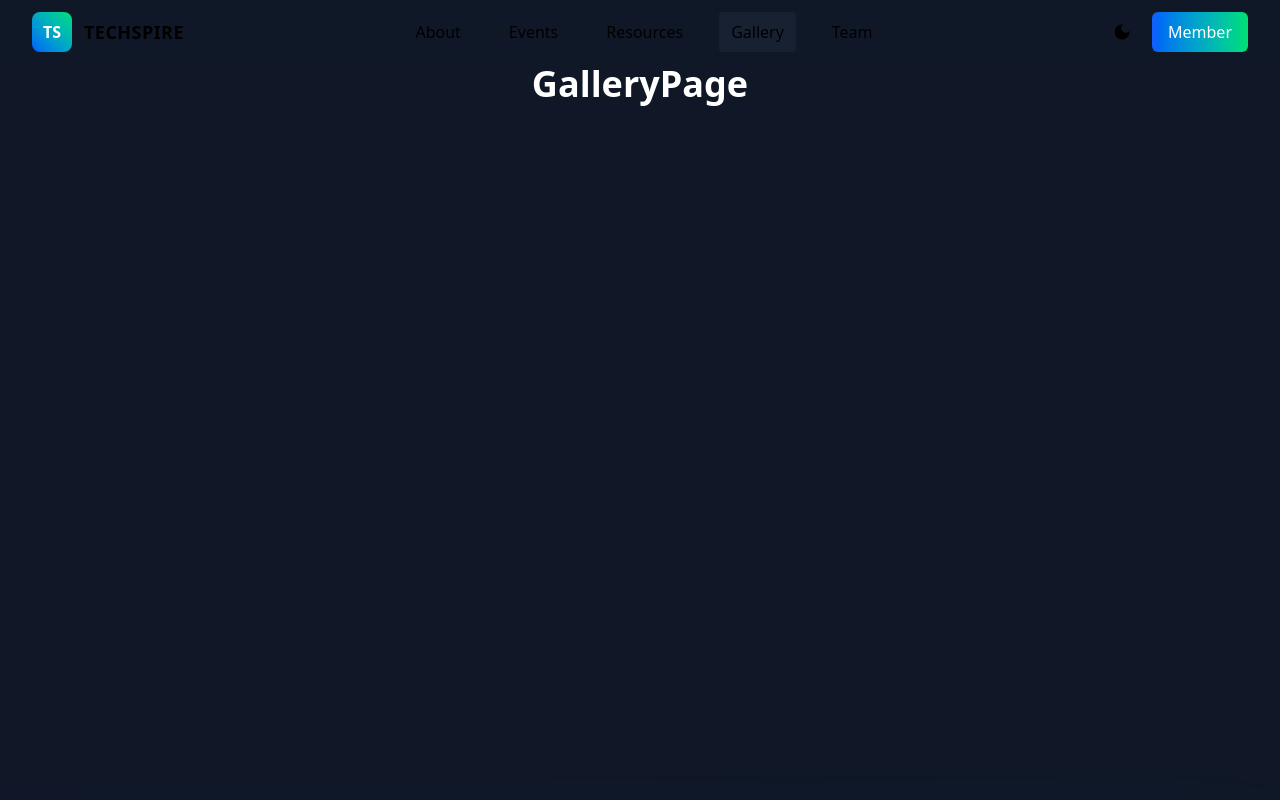
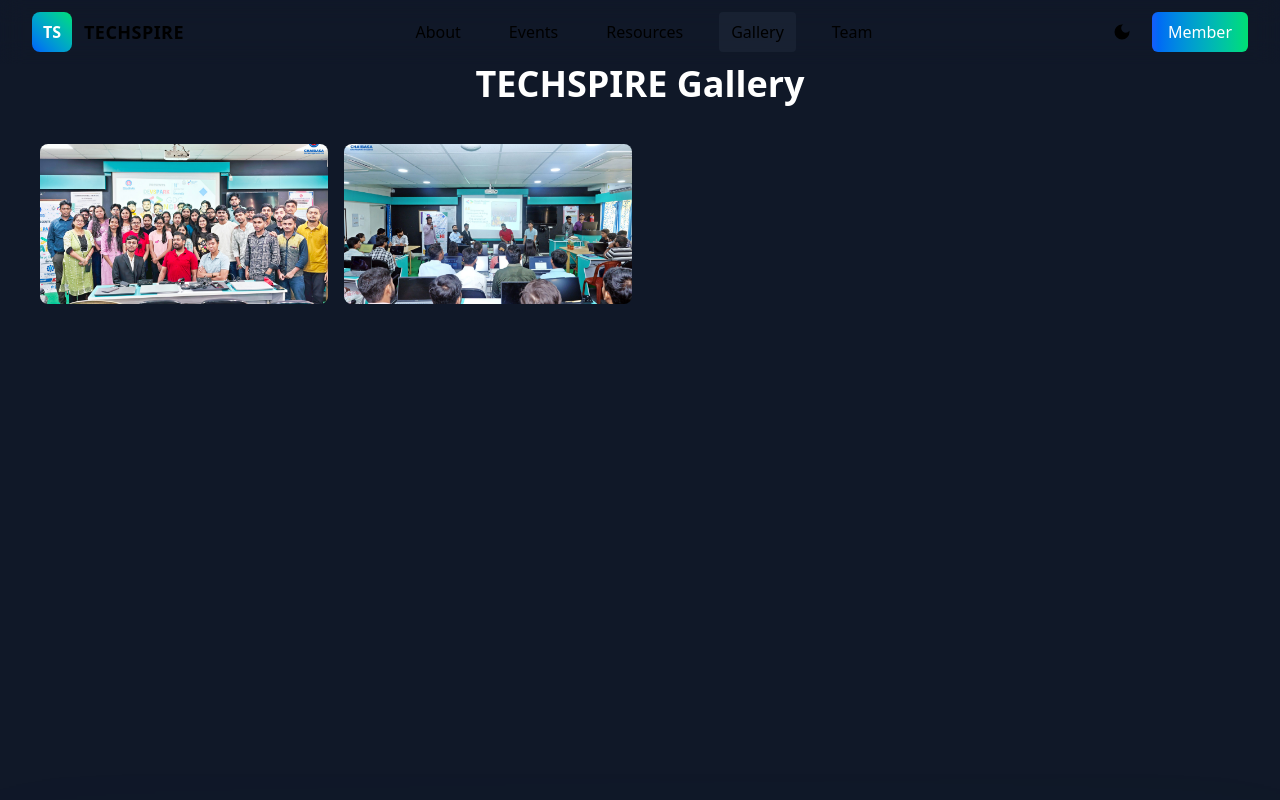
Before and after one commit to Hkjaiswal02/Hack-the-Web-competition, a React (Vite) app: page /gallery in a window 1280 px wide. Shown: the top 800 px of the page. Built offline with nearby package versions, Linux system fonts and the light colour scheme.

Commit message:
commit time 28min left

```diff
--- a/src/Pages/GalleryPage.jsx
+++ b/src/Pages/GalleryPage.jsx
@@ -1,12 +1,27 @@
-import React from "react";
-
+import img1 from "../assets/Images/gallery1.jpg";
+import img2 from "../assets/Images/gallery2.jpg";
 const GalleryPage = () => {
+  const images = [img1, img2];
   return (
     <section className="min-h-screen bg-gray-900 text-white py-16 px-4 sm:px-6 lg:px-10">
       <div className="max-w-7xl mx-auto">
-        <h1 className="text-3xl md:text-4xl font-bold text-center mb-6">
-          GalleryPage
+        <h1 className="text-3xl md:text-4xl font-bold text-center mb-10">
+          TECHSPIRE Gallery
         </h1>
+        <div className="grid grid-cols-2 sm:grid-cols-3 md:grid-cols-4 gap-4">
+          {images.map((img, index) => (
+            <div
+              key={index}
+              className="overflow-hidden rounded-lg cursor-pointer hover:scale-105 transition"
+            >
+              <img
+                src={img}
+                alt={`Gallery ${index}`}
+                className="w-full h-40 object-cover"
+              />
+            </div>
+          ))}
+        </div>
       </div>
     </section>
   );
--- a/src/components/ReactLogo.jsx
+++ /dev/null
@@ -1,18 +0,0 @@
-import React from "react";
-
-export const ReactLogo = ({ size = 24 }) => (
-  <svg
-    width={size}
-    height={size}
-    viewBox="0 0 841.9 595.3"
-    fill="none"
-    xmlns="http://www.w3.org/2000/svg"
-  >
-    <g stroke="currentColor" strokeWidth="40" fill="none">
-      <ellipse rx="165" ry="400" transform="translate(420 297.5) rotate(0)" />
-      <ellipse rx="165" ry="400" transform="translate(420 297.5) rotate(60)" />
-      <ellipse rx="165" ry="400" transform="translate(420 297.5) rotate(120)" />
-    </g>
-    <circle cx="420" cy="298" r="60" fill="currentColor" />
-  </svg>
-);
```
Also changed, not shown: src/assets/Images/gallery2.jpg (added).
